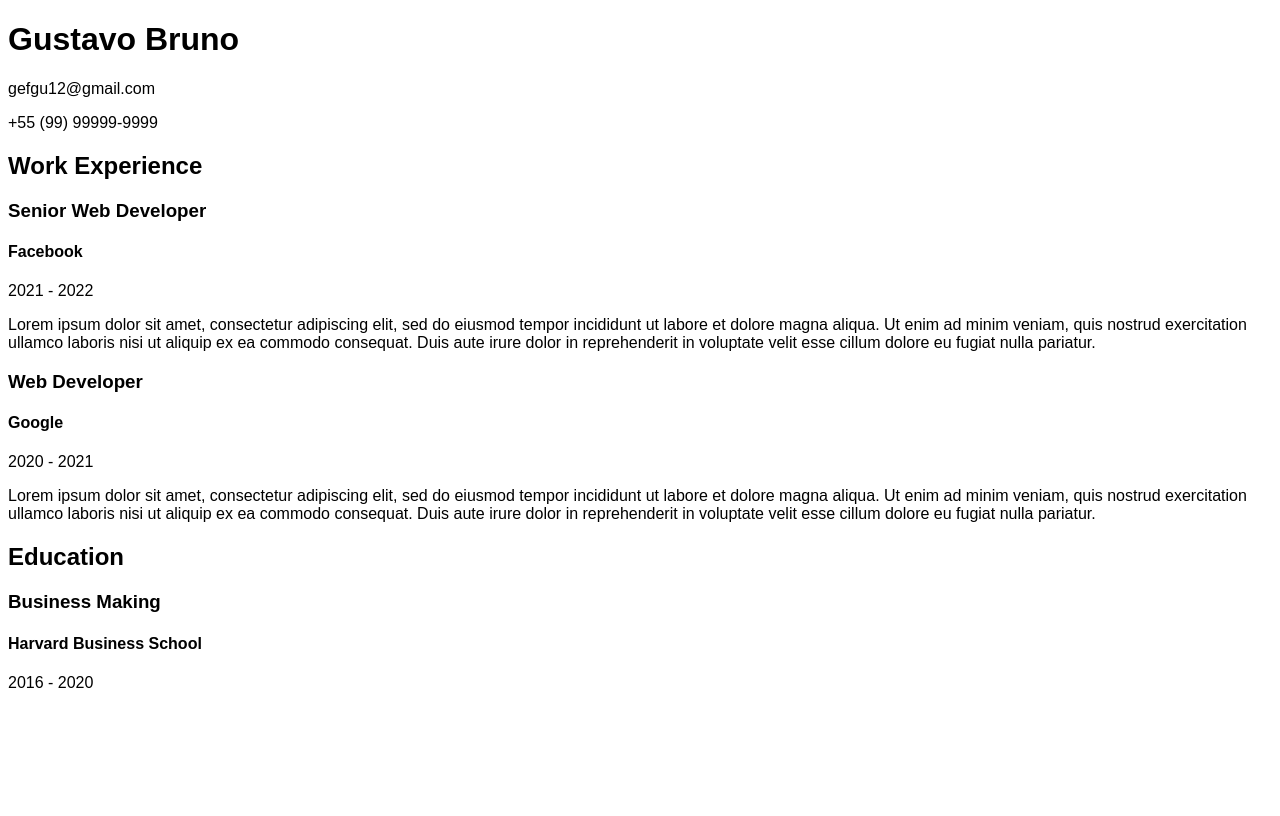
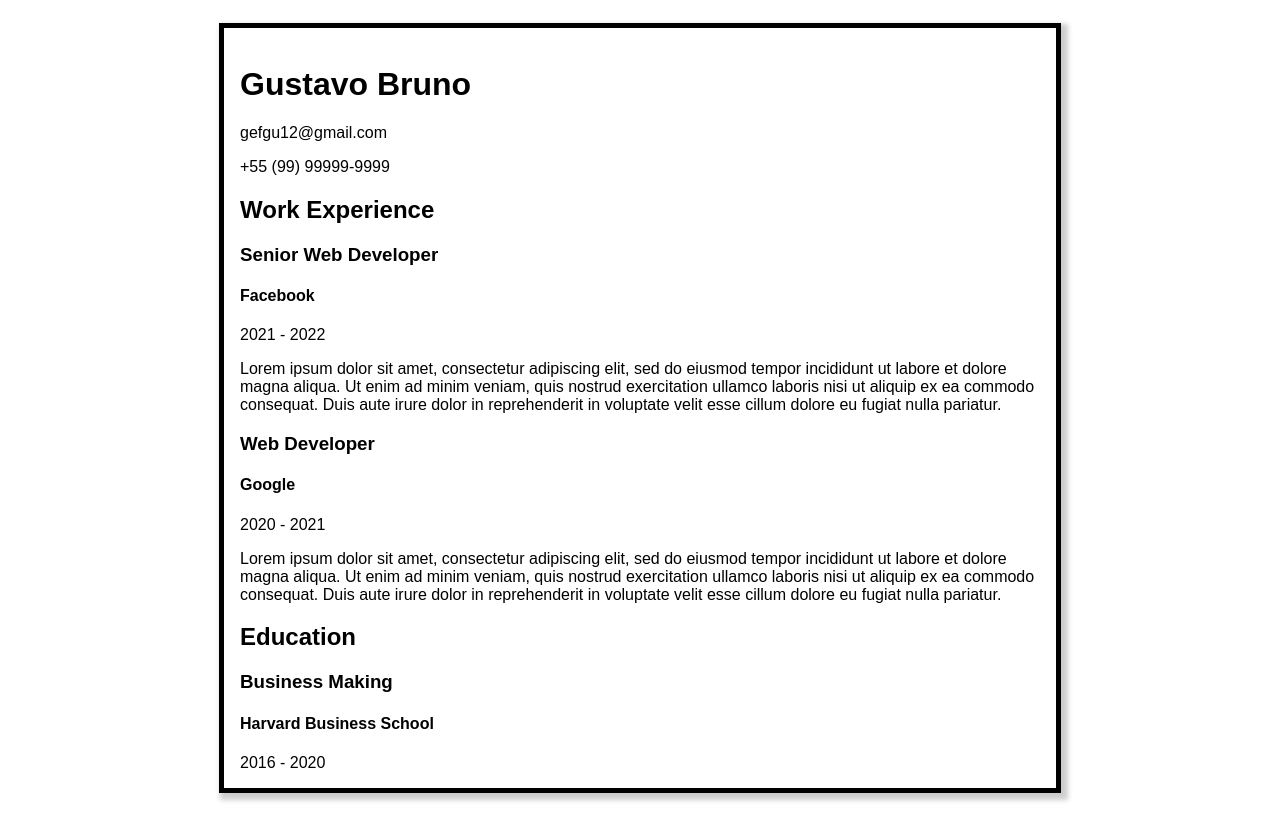
Before and after one commit to gefgu/cv-application, a React (Create React App) app: page / in a window 1280 px wide. Built offline with nearby package versions, Linux system fonts and the light colour scheme.

Commit message:
Add cv-container center positioning

```diff
--- a/src/App.js
+++ b/src/App.js
@@ -47,7 +47,7 @@ class App extends Component {
 
   render() {
     return (
-      <div>
+      <div className="cv-container">
         <General data={this.state.data.general} />
         <Work data={this.state.data.work} />
         <Education data={this.state.data.educational} />
--- a/src/styles/app.css
+++ b/src/styles/app.css
@@ -1,3 +1,14 @@
 body {
   font-family: sans-serif;
+  min-height: 100vh;
+  display: flex;
+  justify-content: center;
+  align-items: center;
 }
+
+.cv-container {
+  border: 5px solid black;
+  padding: 16px;
+  box-shadow: 4px 4px 5px 3px rgba(0, 0, 0, 0.2);
+  width: 800px;
+}
```
